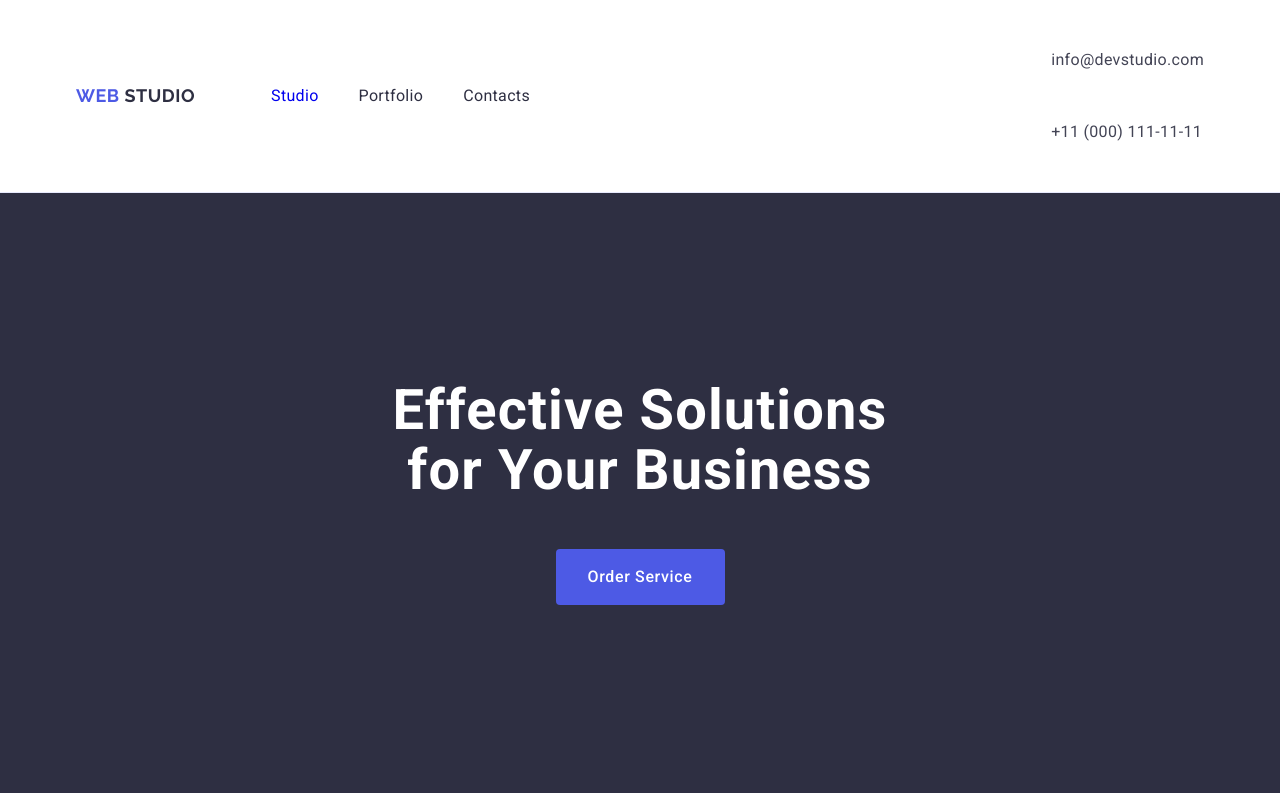
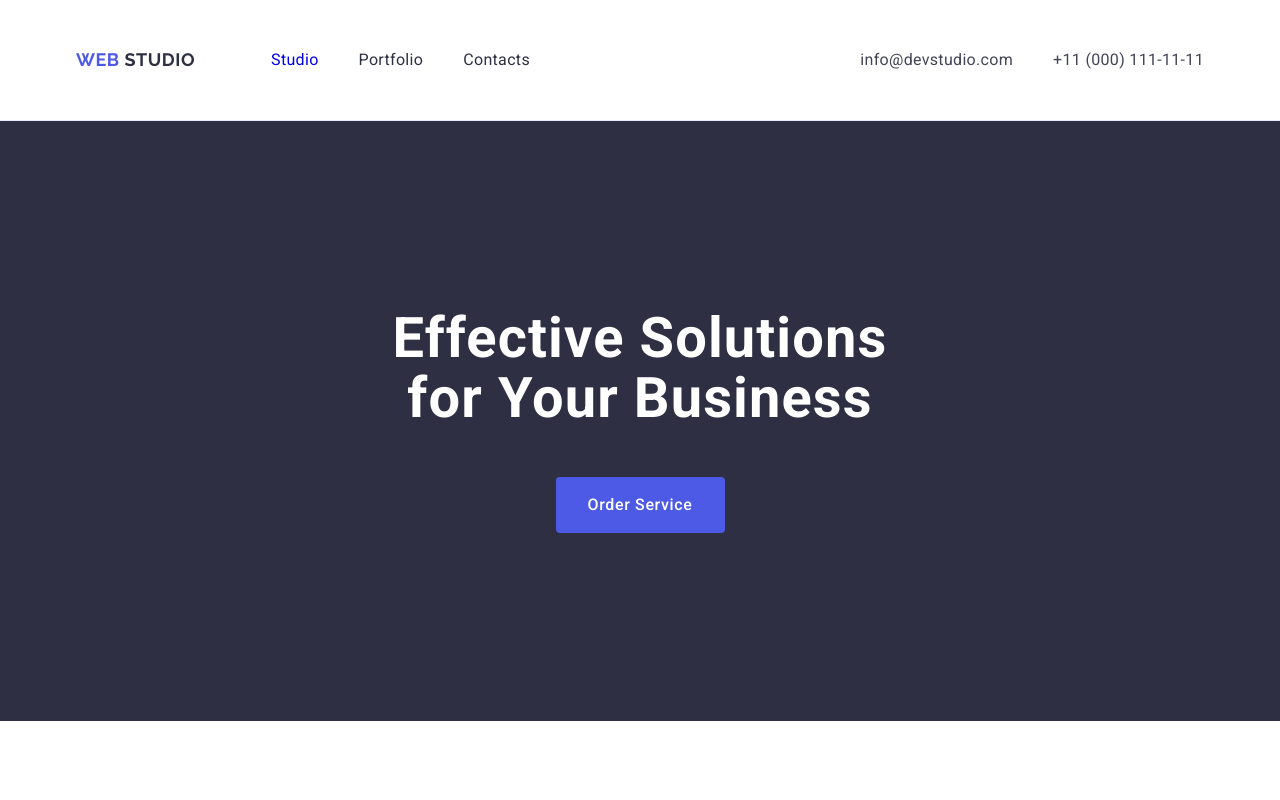
Before and after one commit to Shaporda/goit-markup-hw-03, a plain HTML site: page index.html in a window 1280 px wide. Shown: the top 800 px of the page. Drawn offline with nearby package versions, Linux system fonts and the light colour scheme.

Commit message:
Update styles.css

```diff
--- a/css/styles.css
+++ b/css/styles.css
@@ -101,6 +101,7 @@
 }
 
 .header-menu-item {
+    font-weight: 400;
     font-size: 16px;
     line-height: 1.5;
     letter-spacing: 0.02em;
@@ -173,6 +174,7 @@
 
 a {
     text-decoration: none;
+    padding: 24px 0;
 }
 
 a:active {
@@ -185,6 +187,8 @@
 
 ul {
     list-style-type: none;
+    display: flex;
+    gap: 40px;
 }
 
 /*----------------------------------*/
```
